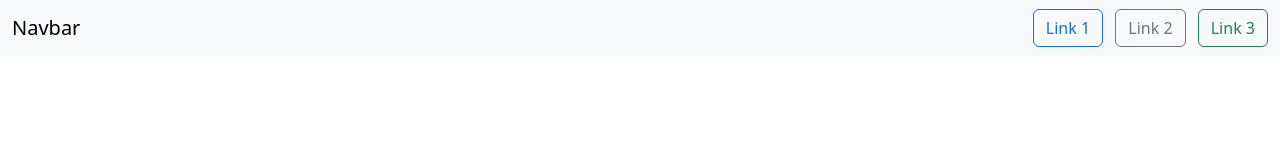
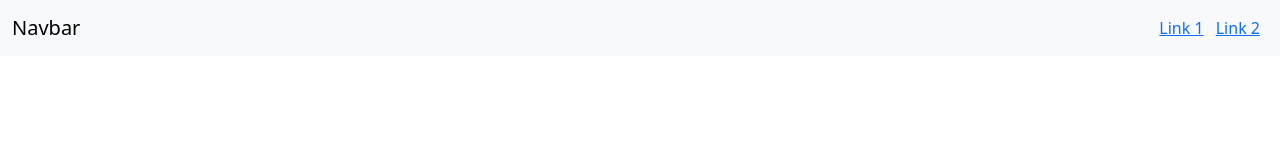
Before and after one commit to sthandiwe3561/Google, a plain HTML site: page Google_Search.html in a window 1280 px wide. Drawn offline with nearby package versions, Linux system fonts and the light colour scheme.

Commit message:
Deleted some boostrap classes

```diff
--- a/Google_Search.html
+++ b/Google_Search.html
@@ -16,9 +16,8 @@
       <div class="container-fluid">
         <a class="navbar-brand">Navbar</a>
         <div class="ms-auto">
-          <a href="#" class="btn btn-outline-primary me-2">Link 1</a>
-          <a href="#" class="btn btn-outline-secondary me-2">Link 2</a>
-          <a href="#" class="btn btn-outline-success">Link 3</a>
+          <a href="#" class="me-2">Link 1</a>
+          <a href="#" class="me-2">Link 2</a>
         </div>
       </div>
     </nav>
```
